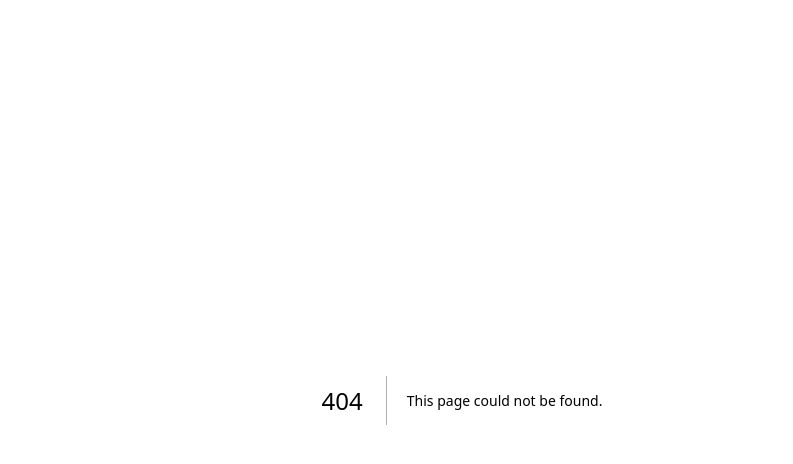
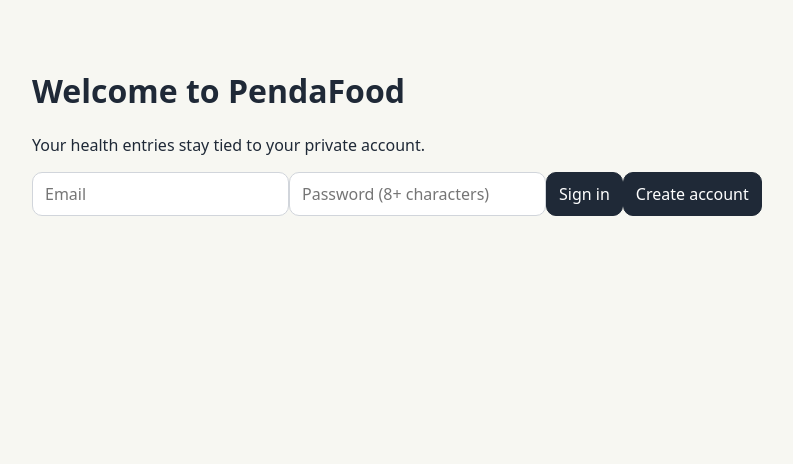
Before and after one commit to joaomelocabrita/PendaFood, a Next.js app: page /auth in a window 1280 px wide. Before the commit this address had no page. Shown: the top 464 px of the page, without its empty margins (178-971 px from the left). Built offline with nearby package versions, Linux system fonts and the light colour scheme.

Commit message:
feat: add Supabase browser client and authentication

```diff
--- /dev/null
+++ b/app/auth/page.tsx
@@ -0,0 +1,13 @@
+"use client";
+import { FormEvent, useState } from "react";
+import { createClient } from "../../lib/supabase/client";
+
+export default function AuthPage(){
+ const [email,setEmail]=useState(""); const [password,setPassword]=useState(""); const [message,setMessage]=useState("");
+ async function submit(e:FormEvent, mode:"signin"|"signup"){ e.preventDefault(); setMessage("Working…");
+  const supabase=createClient();
+  const result=mode==="signin" ? await supabase.auth.signInWithPassword({email,password}) : await supabase.auth.signUp({email,password});
+  setMessage(result.error ? result.error.message : mode==="signup" ? "Check your email to confirm your account." : "Signed in successfully.");
+ }
+ return <main><h1>Welcome to PendaFood</h1><p>Your health entries stay tied to your private account.</p><form><input aria-label="Email" type="email" placeholder="Email" value={email} onChange={e=>setEmail(e.target.value)} required/><input aria-label="Password" type="password" placeholder="Password (8+ characters)" value={password} onChange={e=>setPassword(e.target.value)} minLength={8} required/><button onClick={e=>submit(e,"signin")}>Sign in</button><button onClick={e=>submit(e,"signup")}>Create account</button></form><p>{message}</p></main>
+}
```
